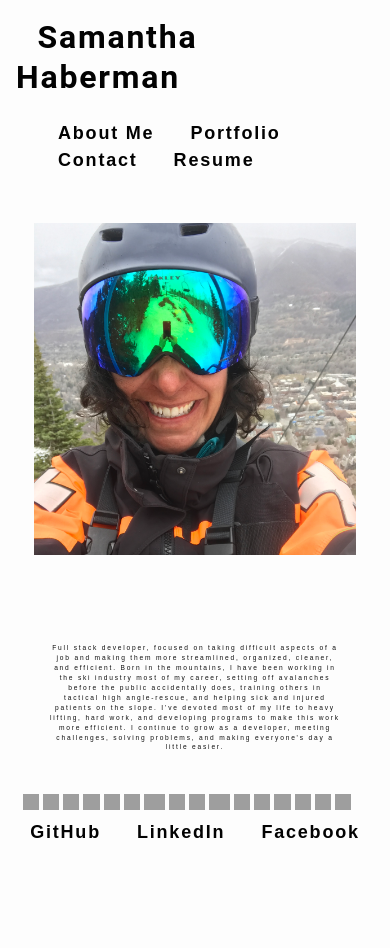
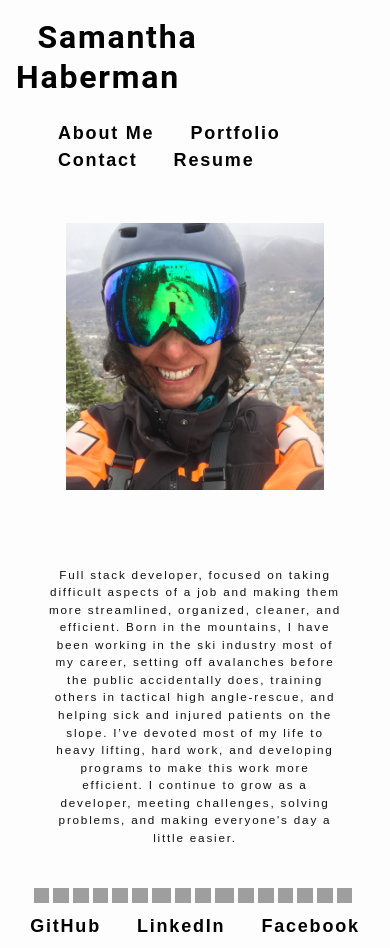
Before and after one commit to Samantha-Ruth/React-Portfolio, a React (Create React App) app: page / in a window 390 px wide. Before the commit the page ends 854 px from the top, so only its background shows below. Built offline with nearby package versions, Linux system fonts and the light colour scheme; grey boxes are pictures that could not be loaded; the HTML template or start-up script is replaced by a standard one.

Commit message:
fixed font on media sizes 600px

```diff
--- a/src/components/About/index.js
+++ b/src/components/About/index.js
@@ -9,20 +9,18 @@ const About = () => {
       <Box sx={{ flexGrow: 1 }}>
         <Grid
           container
-          spacing={2}
+          spacing={0.5}
           justifyContent="center"
           alignItems="center">
-            <Grid item xs={10} sm = {4}>
+            <Grid item xs={8} sm = {4}>
             <img
               src={profileImage}
               alt="profile"
-              className="fluid py-1 my-2"
-              // style={{ width: "30%"}}
+              className="py-1 my-2"
             />
             </Grid>
             <Grid item xs={10} sm = {7}>
-            <p className="fluid about_text px-2 my-5"
-              // style={{ width: "65%" }}
+            <p className="about_text px-2 my-5"
               >
               Full stack developer, focused on taking difficult aspects of a job
               and making them more streamlined, organized, cleaner, and
--- a/src/index.css
+++ b/src/index.css
@@ -347,3 +347,9 @@ a {
   display: flex;
   justify-content: center;
 }
+
+@media screen and (max-width: 600px) {
+  .about_text {
+    font-size: 3vw;
+  }
+}
```
